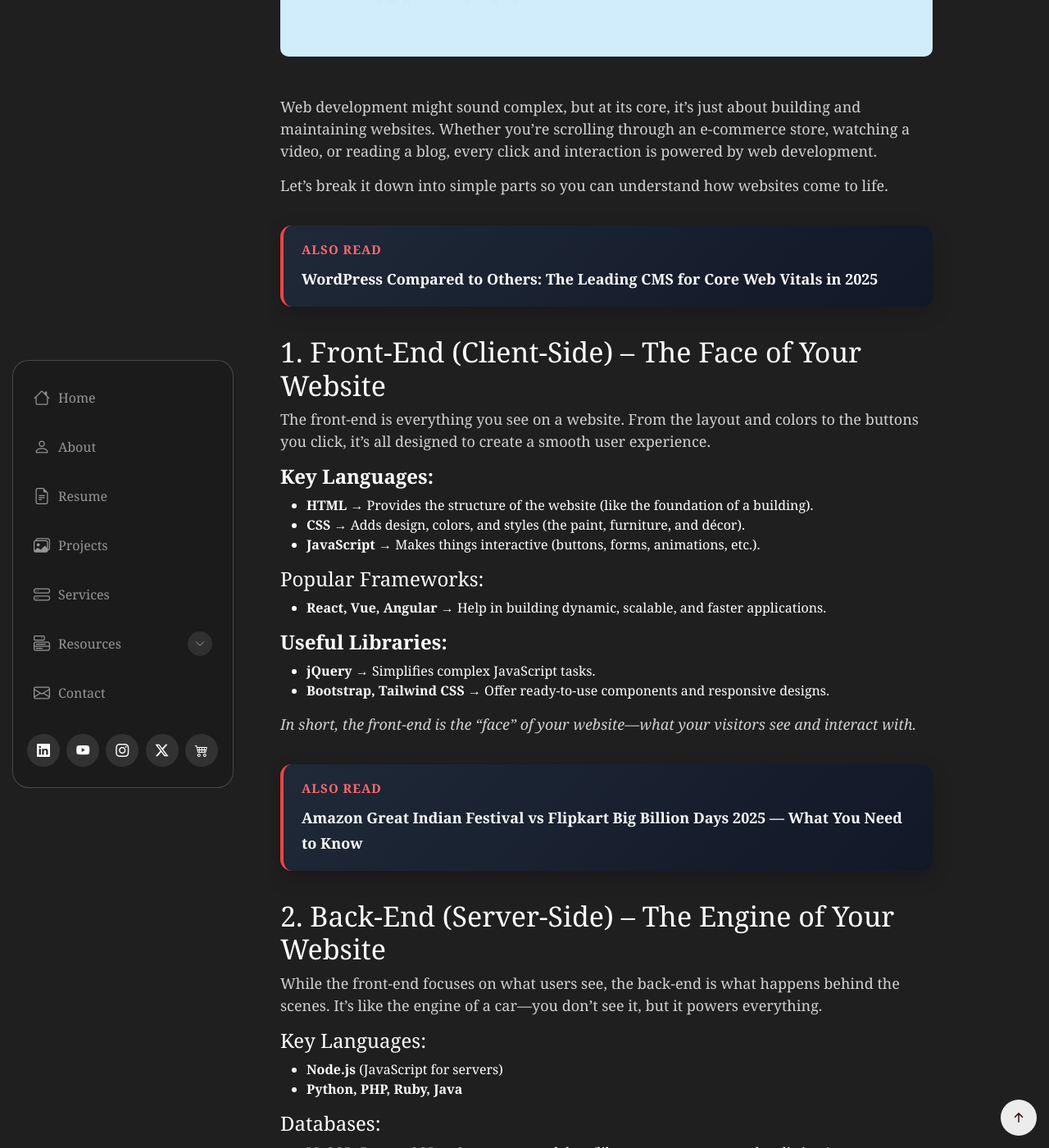
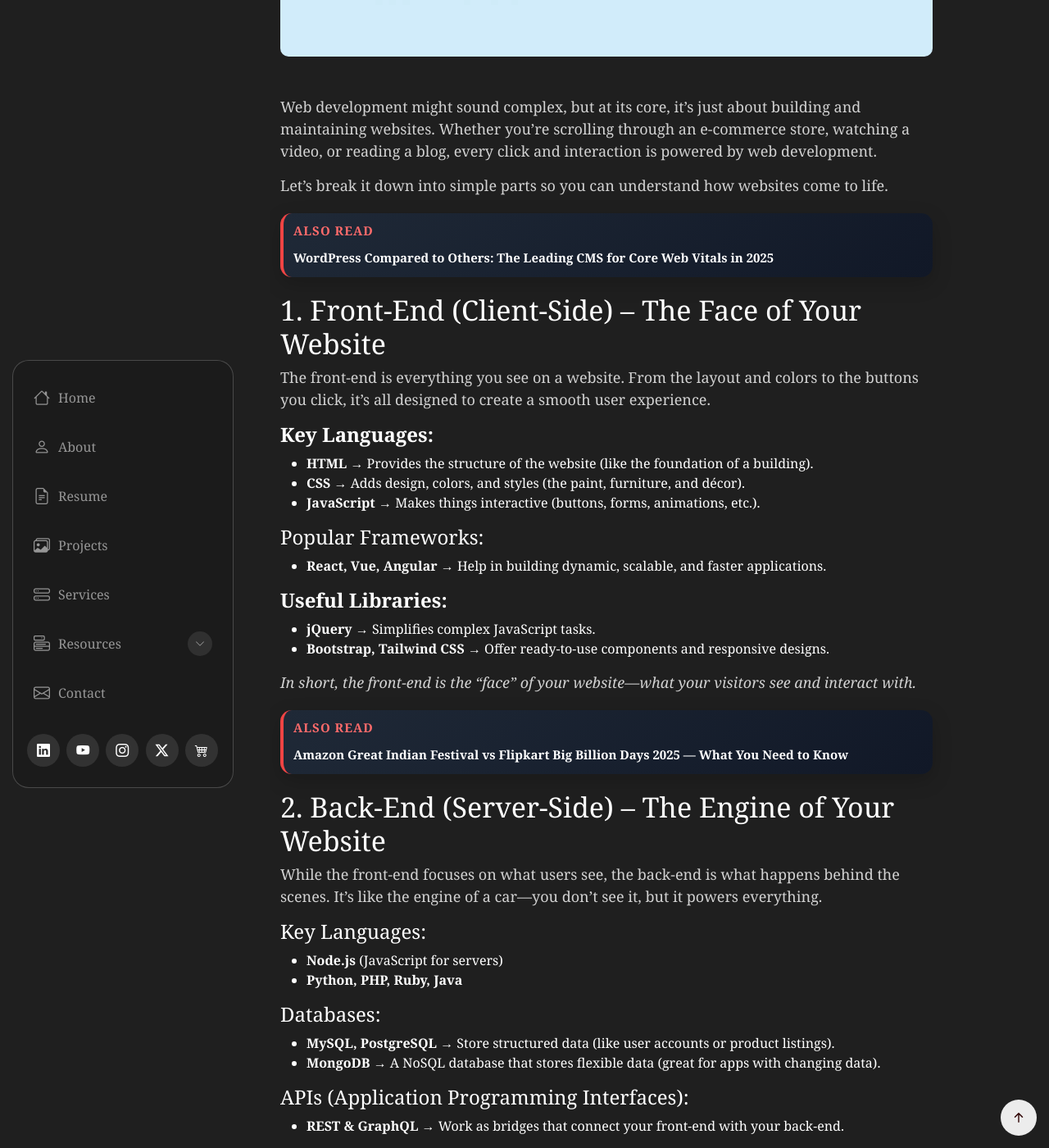
Before and after one commit to iamreemaroy/Reema-Roy, a Jekyll site: the page built from blog/_posts/2025-08-26-web-development-made-simple.md, in a window 1280 px wide and 1400 px high, scrolled down 746 px. Shown: the whole window at 82% size. Built offline with Jekyll 4.4.1, drawn with Linux system fonts in a browser that asks for light colours.

Commit message:
Update post.html

```diff
--- a/_layouts/post.html
+++ b/_layouts/post.html
@@ -399,9 +399,9 @@ layout: default
 
   border-radius: 14px;
 
-  padding: 18px 22px;
+  padding: 10px 12px;
 
-  margin: 35px 0;
+  margin: 20px 0;
 
   box-shadow:
     0 8px 25px rgba(0,0,0,0.18);
@@ -432,7 +432,7 @@ layout: default
 
   color: #ffffff;
 
-  font-size: 18px;
+  font-size: 15px;
 
   font-weight: 600;
 
```
